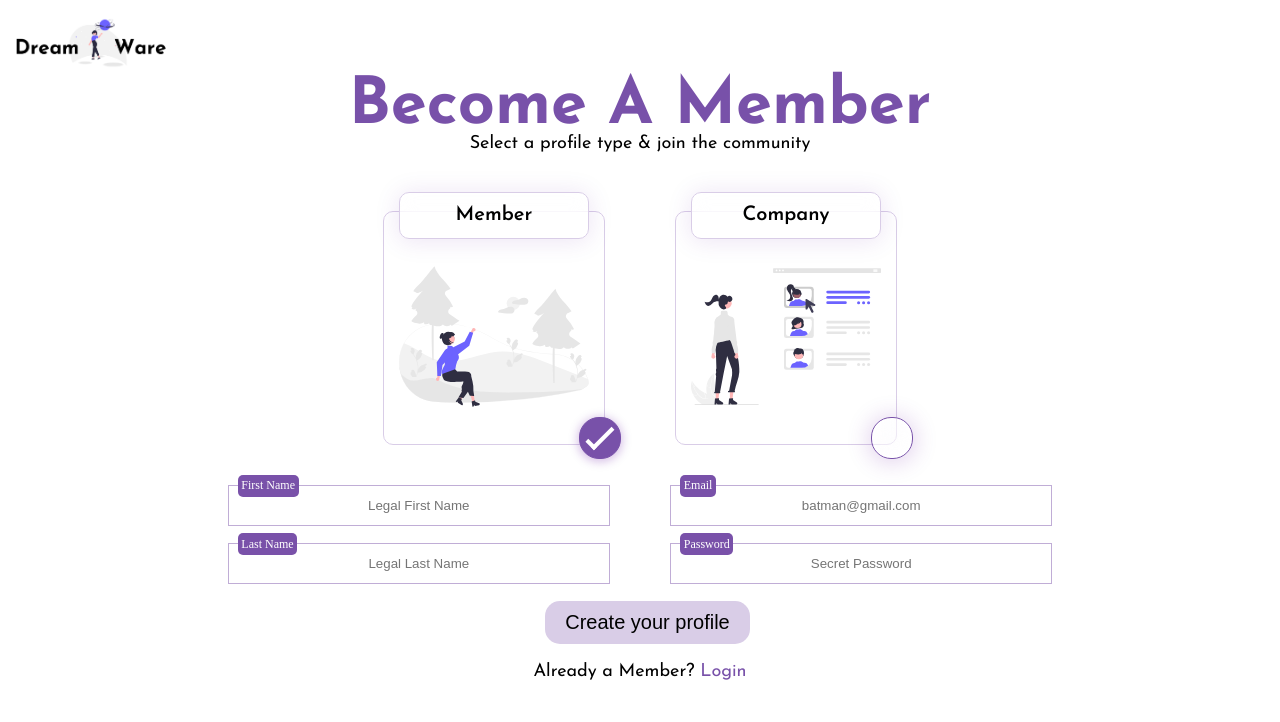
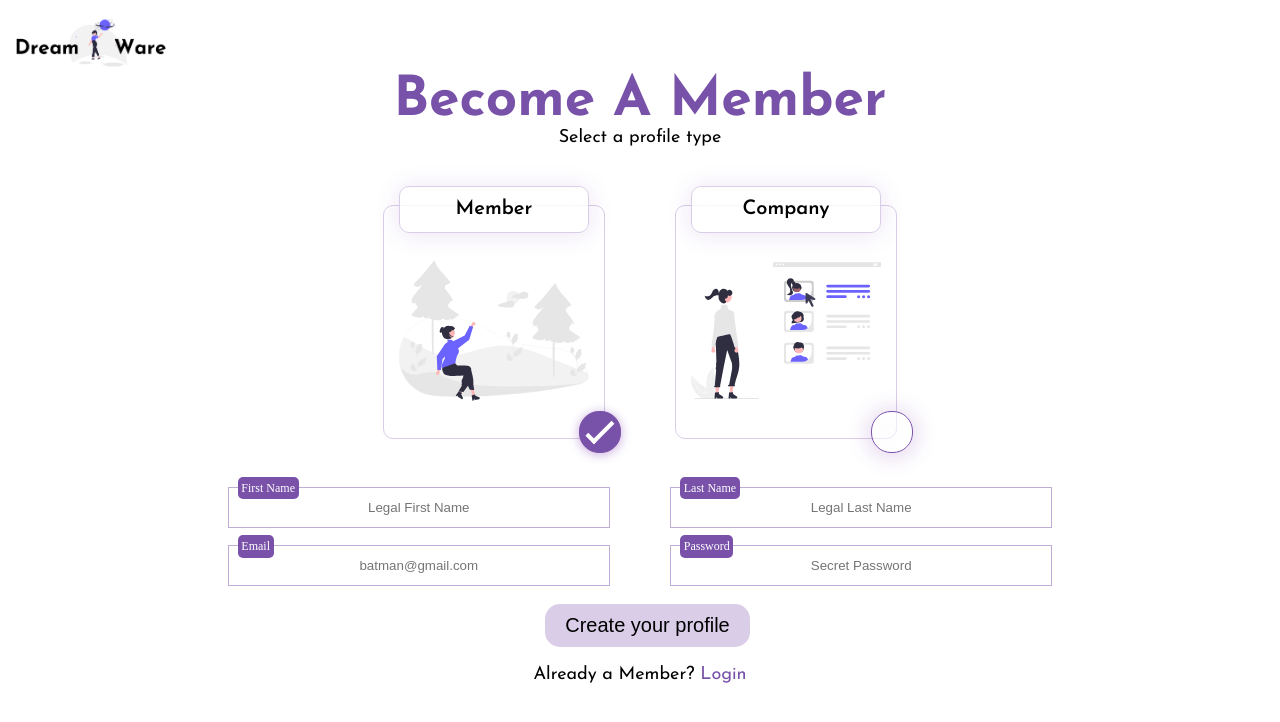
Before and after one commit to NasirAbdirahman/Dreamware, a Django app: page /register/ in a window 1280 px wide. Shown: the top 722 px of the page. Run offline with Django 4.2, Linux system fonts and the light colour scheme.

Commit message:
Restyled register fomr to have fname and lname on same row

```diff
--- a/techjourneyproject/static/style.css
+++ b/techjourneyproject/static/style.css
@@ -380,17 +380,17 @@ input{
 
 .register-title{
     margin-top:-1px;
-    font-size: 65px;
+    font-size: 55px;
 }
 
 .register-text{
-    margin-top:-70px;
+    margin-top:-3.1em;
 }
 
 .registerInputSection {
     display: flex;
     justify-content: center;
-    margin-top: 2.5em;
+    margin-top: 3em;
 
 }
 .registerInputSection input{
--- a/techjourneyproject/templates/register.html
+++ b/techjourneyproject/templates/register.html
@@ -29,17 +29,12 @@
                 <section>
                     <!--<img src="/static/images/dreamwareLogo.png" height="25%" width="25%">-->
                     <h1 class="register-title">Become A Member</h1>
-                    <p class="register-text">Select a profile type & join the community</p>
+                    <p class="register-text">Select a profile type</p>
                 </section>
 
-
+                <!--Register Form-->
                 <form  method="POST" action="/register/" enctype="multipart/form-data" class="register-form">
                     {% csrf_token %}
-                    {% for field in createuser_form %}
-                        {% for error in field.errors %}
-                        <p class="invalid-warning">{{error}}</p>
-                        {% endfor %}
-                    {% endfor %}
 
                     <!--Profile Cards Radio Input-->
                     <section class="loginCards">
@@ -72,6 +67,13 @@
                         {% endfor %}
                     </section>
 
+                    <!--Form Warnings-->
+                    {% for field in createuser_form %}
+                        {% for error in field.errors %}
+                        <p class="invalid-warning">{{error}}</p>
+                        {% endfor %}
+                    {% endfor %}
+
                     <!--Input Section-->
                     <section class="registerInputSection">
 
@@ -80,15 +82,16 @@
                             <label class="input-labels" for={ createuser_form.first_name }>First Name</label>
                             {{ createuser_form.first_name }}<br>
 
+                            <!--Email Input-->
+                            <label class="input-labels" for={ createuser_form.email }>Email</label>
+                            {{ createuser_form.email }}<br>
+
+                        </section>
+
+                        <section class="register-secretPanel">
                             <!--Last Name Input-->
                             <label class="input-labels" for={ createuser_form.last_name }>Last Name</label>
                             {{ createuser_form.last_name }}<br>
-                        </section>
-
-                        <section class="register-secretPanel">
-                            <!--Email Input-->
-                            <label class="input-labels" for={ createuser_form.email }>Email</label>
-                            {{ createuser_form.email }}<br>
 
                             <!--Password Input-->
                             <label class="input-labels" for={ createuser_form.password }>Password</label>
@@ -103,8 +106,6 @@
                         <p>Already a Member? <a class="form-registerlink" href="/login">Login</a></p>
                     </section>
 
-
-
                 </form>
 
 
@@ -114,7 +115,4 @@
 
     </body>
 
-    <!-- Footer
-    <footer-component></footer-component>-->
-
 </html>
```
